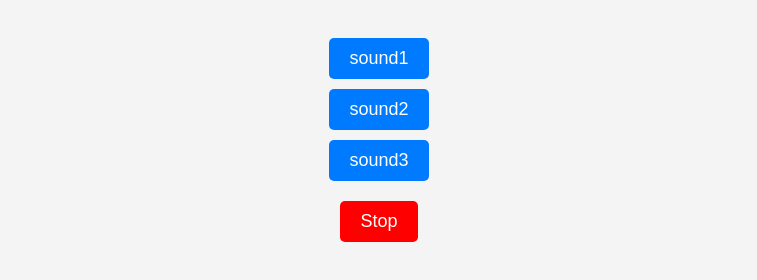
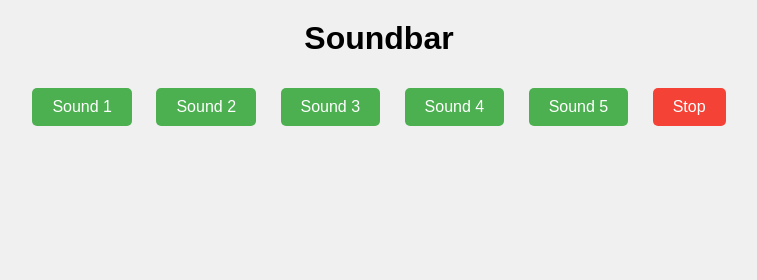
Before and after one commit to acciojob/Soundbar-akshath7135, a website: page main.html in a window 1280 px wide. Both pictures are taken after a click on the button "Stop". Shown: the whole page, without its empty margins (261-1018 px from the left). Drawn offline with Linux system fonts and the light colour scheme.

Commit message:
created a submission

```diff
--- a/main.html
+++ b/main.html
@@ -1,16 +1,23 @@
 <!DOCTYPE html>
-<html lang="en">
+<html>
+
 <head>
-    <meta charset="UTF-8">
-    <meta name="viewport" content="width=device-width, initial-scale=1.0">
+    <link rel="stylesheet" href="styles.css">
     <title>Soundbar</title>
-    <link rel="stylesheet" href="styles.css">
 </head>
+
 <body>
+    <h1>Soundbar</h1>
+    <section id="buttons">
+        <button class="btn" data-sound="sounds/sound1.mp3">Sound 1</button>
+        <button class="btn" data-sound="sounds/sound2.mp3">Sound 2</button>
+        <button class="btn" data-sound="sounds/sound3.mp3">Sound 3</button>
+        <button class="btn" data-sound="sounds/sound4.mp3">Sound 4</button>
+        <button class="btn" data-sound="sounds/sound5.mp3">Sound 5</button>
+        <button class="stop">Stop</button>
+    </section>
 
-    <div id="buttons"></div>
-    <button class="stop">Stop</button>
+    <script type="text/javascript" src="./script.js"></script>
+</body>
 
-    <script type="text/javascript" src="script.js"></script>
-</body>
 </html>
--- a/script.js
+++ b/script.js
@@ -1,34 +1,34 @@
 //your JS code here. If required.
-// List of sound files (assuming they are inside the 'sounds' folder)
-const sounds = ["sound1.mp3", "sound2.mp3", "sound3.mp3"];
+// Get all buttons with the class 'btn'
+const buttons = document.querySelectorAll('.btn');
+const stopButton = document.querySelector('.stop');
+let currentAudio = null;
 
-const buttonsContainer = document.getElementById("buttons");
+// Function to play sound
+function playSound(soundFile) {
+    // Stop the currently playing audio if there is one
+    if (currentAudio) {
+        currentAudio.pause();
+        currentAudio.currentTime = 0; // Reset to the start
+    }
 
-// Create buttons dynamically
-sounds.forEach((sound) => {
-    const btn = document.createElement("button");
-    btn.classList.add("btn");
-    btn.innerText = sound.replace(".mp3", ""); // Show name without extension
+    // Create a new audio object and play the sound
+    currentAudio = new Audio(soundFile);
+    currentAudio.play();
+}
 
-    // Play sound when button is clicked
-    btn.addEventListener("click", () => {
-        stopSounds();
-        const audio = new Audio(`sounds/${sound}`);
-        audio.play();
-        btn.dataset.audio = audio; // Store audio instance in the button
+// Add event listeners to each sound button
+buttons.forEach(button => {
+    button.addEventListener('click', () => {
+        const soundFile = button.getAttribute('data-sound');
+        playSound(soundFile);
     });
-
-    buttonsContainer.appendChild(btn);
 });
 
-// Stop all sounds
-document.querySelector(".stop").addEventListener("click", stopSounds);
-
-function stopSounds() {
-    document.querySelectorAll(".btn").forEach((btn) => {
-        if (btn.dataset.audio) {
-            btn.dataset.audio.pause();
-            btn.dataset.audio.currentTime = 0;
-        }
-    });
-}
+// Add event listener to the stop button
+stopButton.addEventListener('click', () => {
+    if (currentAudio) {
+        currentAudio.pause();
+        currentAudio.currentTime = 0; // Reset to the start
+    }
+});
--- a/styles.css
+++ b/styles.css
@@ -1,27 +1,37 @@
 /*  your css code here. If applicable */
 body {
+    font-family: Arial, sans-serif;
     text-align: center;
-    font-family: Arial, sans-serif;
-    background-color: #f4f4f4;
-    padding: 20px;
+    background-color: #f0f0f0;
+}
+
+h1 {
+    margin-top: 20px;
 }
 
 #buttons {
-    margin-bottom: 20px;
+    margin: 20px auto;
 }
 
 .btn, .stop {
-    display: block;
-    margin: 10px auto;
     padding: 10px 20px;
-    font-size: 18px;
+    margin: 10px;
+    border: none;
+    border-radius: 5px;
+    background-color: #4CAF50; /* Green */
+    color: white;
     cursor: pointer;
-    border: none;
-    background-color: #007BFF;
-    color: white;
-    border-radius: 5px;
+    font-size: 16px;
+}
+
+.btn:hover, .stop:hover {
+    background-color: #45a049; /* Darker green */
 }
 
 .stop {
-    background-color: red;
+    background-color: #f44336; /* Red */
 }
+
+.stop:hover {
+    background-color: #e53935; /* Darker red */
+}
```
